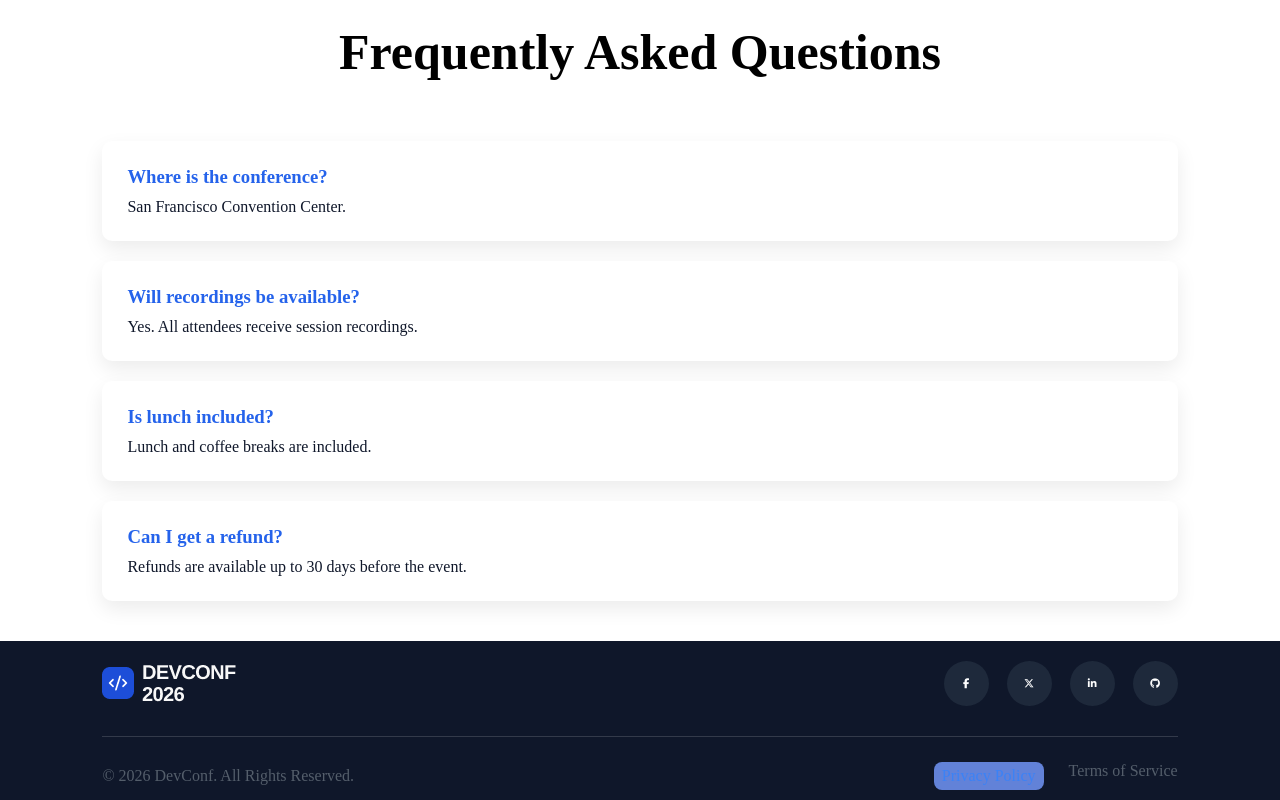
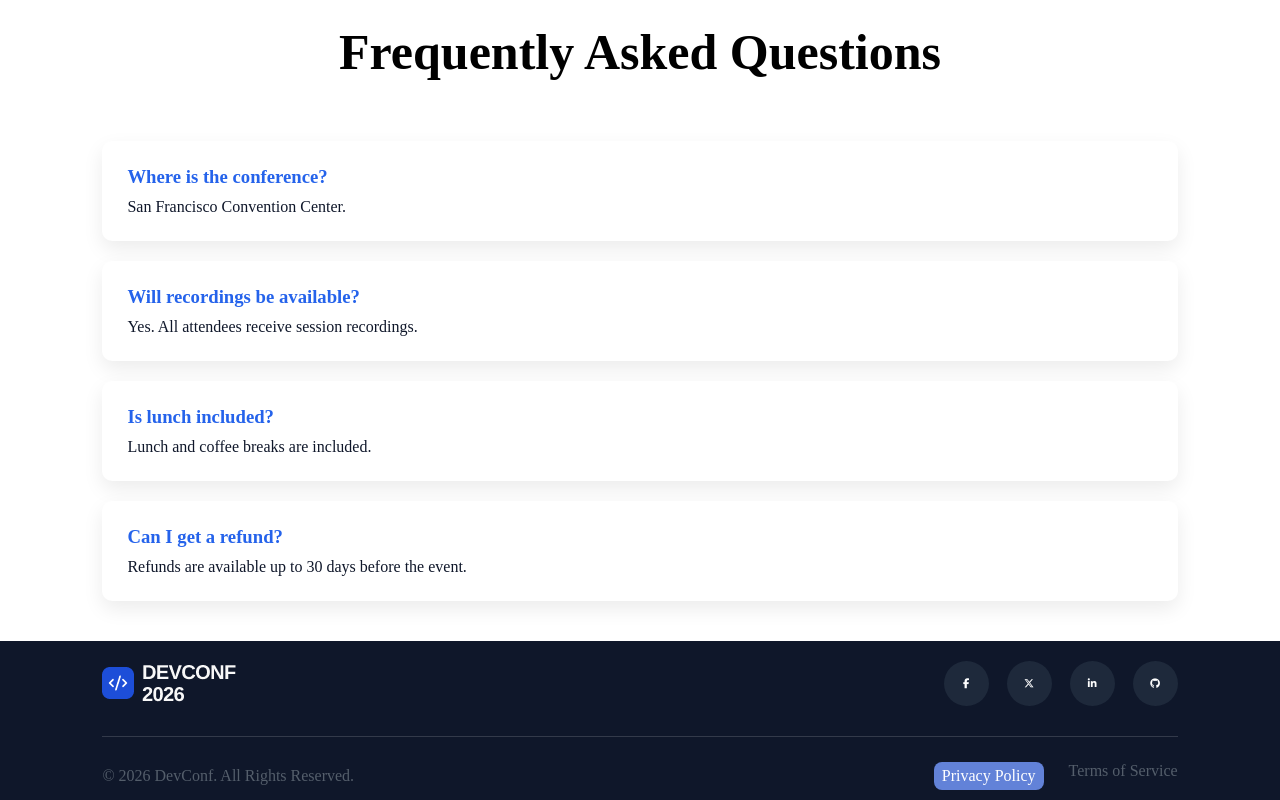
Before and after one commit to Nahiyan24bd/devconf, a plain HTML site: page index.html in a window 1280 px wide. In both pictures the pointer is over the link "Privacy Policy". Shown: the part 4288-5088 px from the top of the page. Drawn offline with Linux system fonts and the light colour scheme.

Commit message:
all file

```diff
--- a/styles.css
+++ b/styles.css
@@ -559,5 +559,6 @@ hr{
 }
 
 .footer-links a:hover{
-    color:#3b82f6;
+    color:#2a2e35;
+    color: white;
 }
```
Also changed, not shown: 1 other file.
